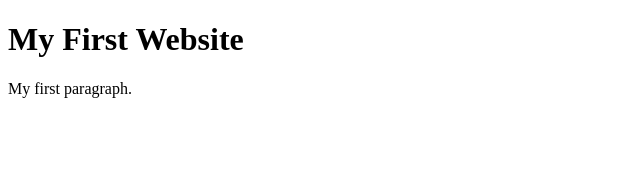
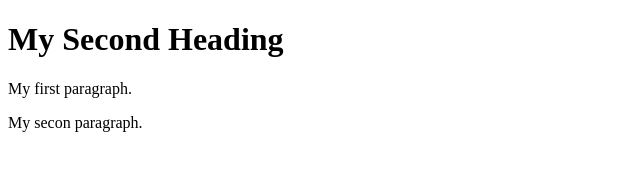
Before and after one commit to MuliaHartawan/codersrank-template-html, a website: page index.html in a window 1280 px wide. Shown: the whole page, without its empty margins (0-640 px from the left). Drawn offline with Linux system fonts and the light colour scheme.

Commit message:
Mengubah body h1, menambahkan p kedua

```diff
--- a/index.html
+++ b/index.html
@@ -5,8 +5,9 @@
   </head>
   <body>
 
-    <h1>My First Website</h1>
+    <h1>My Second Heading</h1>
     <p>My first paragraph.</p>
+    <p>My secon paragraph.</p>
 
   </body>
 </html>
```
